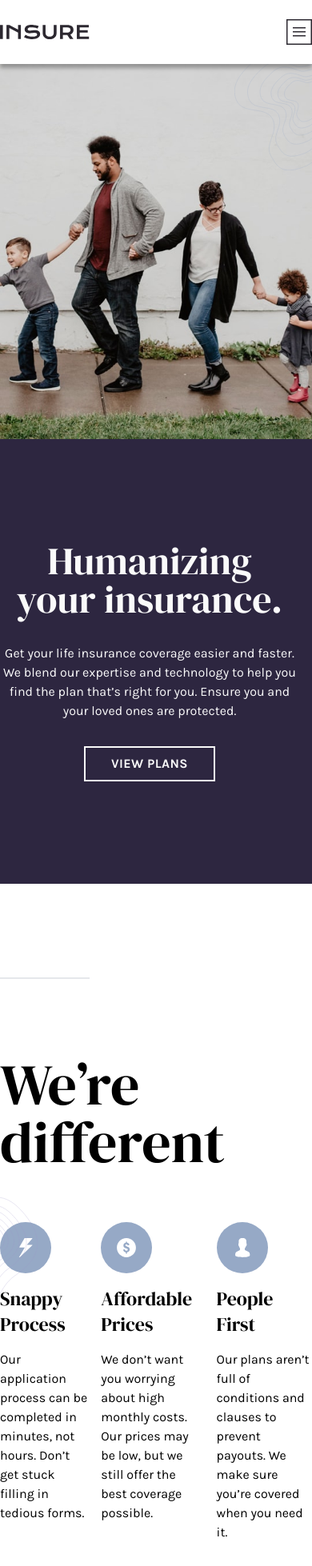
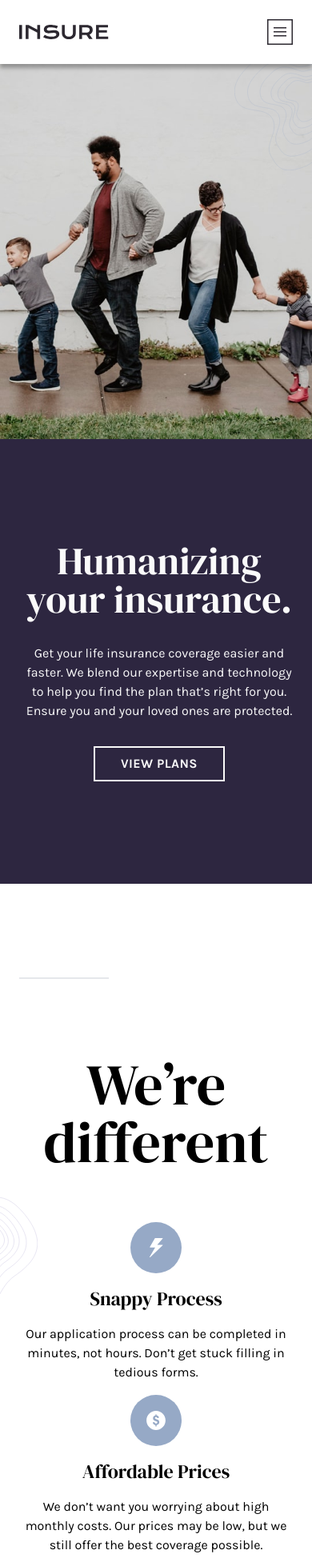
Before and after one commit to lilKriT/Insure-Landing-Page, a React (Vite) app: page / in a window 390 px wide. Shown: the top 1958 px of the page at 80% size. Built offline with nearby package versions, Linux system fonts and the light colour scheme.

Commit message:
Styling features mobile.

```diff
--- a/src/components/Features.tsx
+++ b/src/components/Features.tsx
@@ -7,10 +7,12 @@ import People from "../assets/images/icon-people-first.svg";
 const Features = () => {
   return (
     <section className="flex justify-center mt-[clamp(4rem,30%,20rem)] mb-40">
-      <div className="container">
+      <div className="container mx-6">
         <div className="border bg-darkGrayishViolet w-28 mb-24 h-[1px]" />
-        <h2 className="text-7xl mb-16">We’re different</h2>
-        <div className="flex gap-4">
+        <h2 className="text-7xl mb-16 text-center desktop:text-left">
+          We’re different
+        </h2>
+        <div className="flex flex-col desktop:flex-row gap-4">
           <article className="featureCard">
             <img src={Snappy} alt="" />
             <h3>Snappy Process</h3>
--- a/src/components/Header.tsx
+++ b/src/components/Header.tsx
@@ -10,7 +10,7 @@ interface IHeader {
 const Header = ({ mobileNavVisible, setMobileNavVisible }: IHeader) => {
   return (
     <header className="bg-white flex justify-center sticky top-0 z-10 shadow-header">
-      <nav className="container flex justify-between my-6">
+      <nav className="container flex justify-between my-6 mx-6">
         <div className="flex justify-center items-center">
           <a href="#">
             <img src={Logo} alt="" className="logo" />
--- a/src/components/Hero.tsx
+++ b/src/components/Hero.tsx
@@ -4,9 +4,9 @@ import imageDesktop from "../assets/images/image-intro-desktop.jpg";
 const Hero = () => {
   return (
     <section className="flex justify-center bg-darkViolet text-veryLightGray relative">
-      <div className="container flex flex-col-reverse desktop:flex-row desktop:py-28 ">
+      <div className="container flex flex-col-reverse desktop:flex-row desktop:py-28 desktop:mx-6">
         {/* Left Column */}
-        <div className="w-full desktop:w-1/2 flex flex-col justify-center items-center desktop:items-start text-center desktop:text-left gap-8 pr-4 mobile py-32 desktop:py-0">
+        <div className="w-full desktop:w-1/2 flex flex-col justify-center items-center desktop:items-start text-center desktop:text-left gap-8 pr-4 mobile py-32 desktop:py-0 px-6 desktop:px-0">
           <div className="hidden desktop:block border border-veryLightGray w-28" />
           <h1 className="text-5xl desktop:text-7xl">
             Humanizing <br />
--- a/src/index.css
+++ b/src/index.css
@@ -46,7 +46,7 @@
   }
 
   .featureCard {
-    @apply flex flex-col gap-4;
+    @apply flex flex-col gap-4 items-center desktop:items-start text-center desktop:text-left;
   }
 
   .featureCard > img {
```
